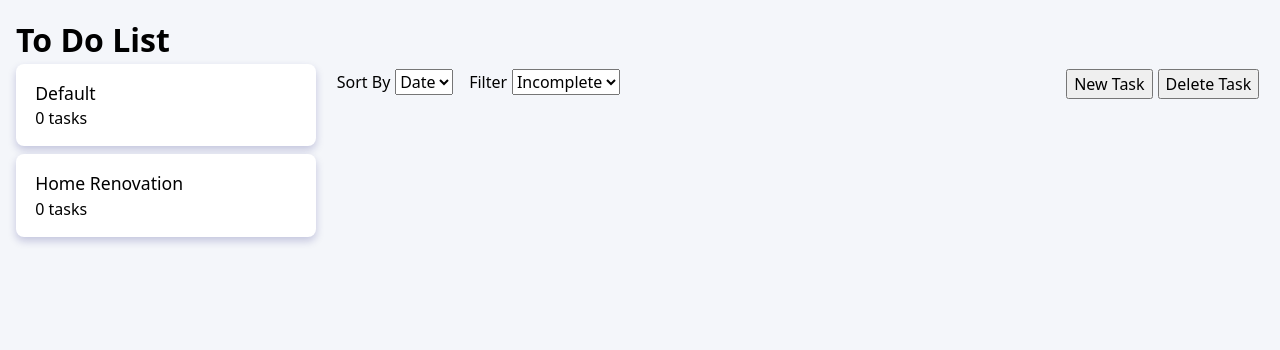
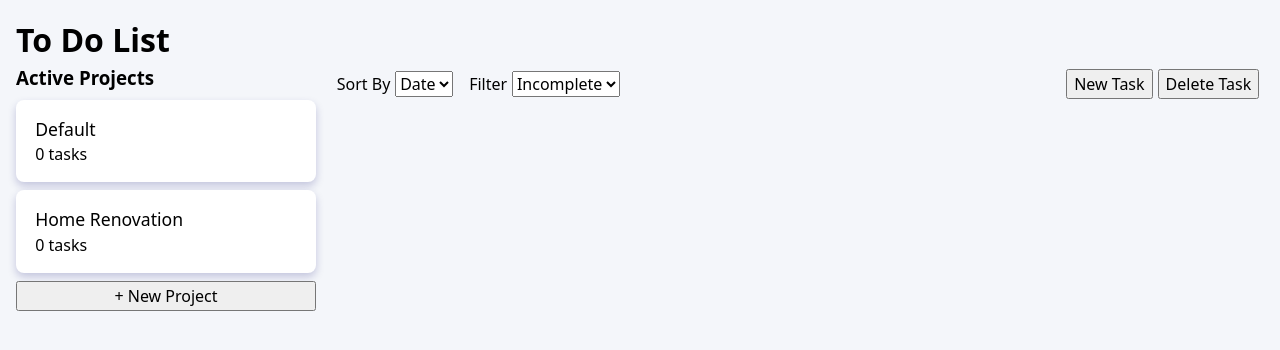
Before and after one commit to dallinjohnson/todo-list, a website built with webpack: page src/template.html in a window 1280 px wide. Built offline with nearby package versions, Linux system fonts and the light colour scheme.

Commit message:
UI adjustments for project list element

```diff
--- a/src/components/ProjectList.js
+++ b/src/components/ProjectList.js
@@ -13,10 +13,24 @@ const ProjectList = () => {
   const createElement = () => {
     const container = document.createElement("div");
     container.classList.add("project-list");
+
+    const header = document.createElement("h3");
+    header.textContent = "Active Projects";
+
+    const newProjectBtn = document.createElement("button");
+    newProjectBtn.textContent = "+ New Project";
+
+    const controls = document.createElement("div");
+    controls.classList.add("task-list-controls");
+    controls.appendChild(header);
+    controls.appendChild(newProjectBtn);
+
+    container.appendChild(header);
     projects.map((project) => {
       const projectItem = ProjectItem(project);
       container.appendChild(projectItem.getElement());
     });
+    container.appendChild(newProjectBtn);
     return container;
   };
 
--- a/src/styles.css
+++ b/src/styles.css
@@ -176,6 +176,7 @@ body {
 .task-list-controls {
   display: flex;
   justify-content: space-between;
+  align-items: center;
   padding: 0.3rem;
 }
 
```
